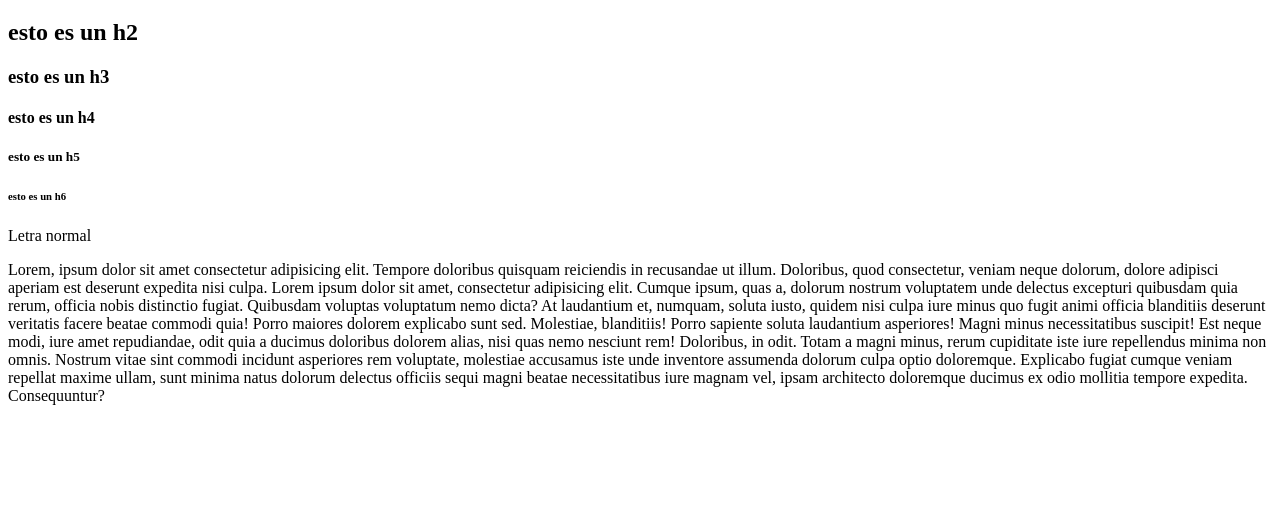
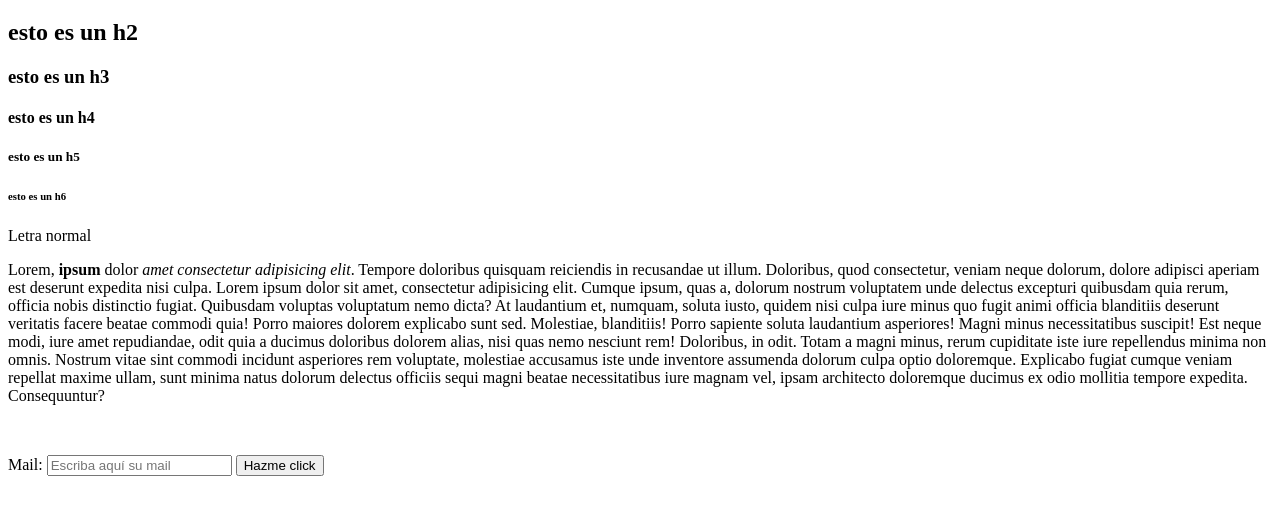
Before and after one commit to AbrilLombardo20/Programacionweb.q2.2022, a plain HTML site: page CLASE 1/index.html in a window 1280 px wide. Shown: the part 98-612 px from the top of the page. Drawn offline with Linux system fonts and the light colour scheme.

Commit message:
commit inicial

```diff
--- a/CLASE 1/index.html
+++ b/CLASE 1/index.html
@@ -6,6 +6,9 @@
     <meta http-equiv="X-UA-Compatible" content="IE=edge" />
     <meta name="viewport" content="width=device-width, initial-scale=1.0" />
     <title>Document1</title>
+    <link rel="icon" type="image/x-icon" href="./images/favicon.ico">
+    <!-- El favicon, es el ícono que aparece en la pestaña de google al abrir mi pag web.
+    En href coloco la imagen que quisiera con su respectiva ruta-->
   </head>
   <body>
     <!--Todo lo que escriba acá se va a ver dentro del archivo
@@ -16,7 +19,6 @@
     </header>
     <main>
       <!-- todo el contenido que quiero mostrar -->
-    </main>
     <h1>HyperText <br> Markup Language</h1>
     <h2>esto es un h2</h2>
     <h3>esto es un h3</h3>
@@ -27,7 +29,7 @@
     <!-- h1 quiere decir encabezado 1 -->
     Letra normal
     <!--Para todo lo que sea párrafos: -->
-    <p>Lorem, ipsum dolor sit amet consectetur adipisicing elit. Tempore doloribus quisquam reiciendis in recusandae ut illum. Doloribus, quod consectetur, veniam neque dolorum, dolore adipisci aperiam est deserunt expedita nisi culpa.
+    <p>Lorem, <b> ipsum </b>  dolor <em> amet consectetur adipisicing elit</em>. Tempore doloribus quisquam reiciendis in recusandae ut illum. Doloribus, quod consectetur, veniam neque dolorum, dolore adipisci aperiam est deserunt expedita nisi culpa.
       Lorem ipsum dolor sit amet, consectetur adipisicing elit. Cumque ipsum, quas a, dolorum nostrum voluptatem unde delectus excepturi quibusdam quia rerum, officia nobis distinctio fugiat. Quibusdam voluptas voluptatum nemo dicta?
       At laudantium et, numquam, soluta iusto, quidem nisi culpa iure minus quo fugit animi officia blanditiis deserunt veritatis facere beatae commodi quia! Porro maiores dolorem explicabo sunt sed. Molestiae, blanditiis!
       Porro sapiente soluta laudantium asperiores! Magni minus necessitatibus suscipit! Est neque modi, iure amet repudiandae, odit quia a ducimus doloribus dolorem alias, nisi quas nemo nesciunt rem! Doloribus, in odit.
@@ -45,7 +47,26 @@
     <!-- para que me lleve con la imagen a otra pestaña con el link se coloca:
     <a href="(link de donde quisiera que nos lleve)" target="_blank"><img src=(vínculo de la imagen que quiero que se coloque) alt=(descripción de la imagen)></a>    ES UNA IMAGEN QUE A SU VEZ ES UN HIPERVÍNCULO
     Para colocarle el tamaño que quisiera a la imagen coloco luego de la descripción de la imagen: width="y el tamaño que quiero en px o el porcentaje que quisiera en base al tamaño real"-->
+    <ul></ul>
+    <ol></ol>
+
+    <!--Colo dentro li*X cantidad de listas que quiera crear y va a creármelas.
+    ol te las ordena con un criterio, ul te las ordena con un simbolito o punteo.
+  A ambas puedo colocarles un type, por ejemplo en ul si quisiera que sean cuadrados le pongo type="square", si lo quisiera vacío le coloco type="none"
+  ol puede ser: type="1" type="A" type="a" type="I" type="i"-->
+  <!--Para destacar algo y ponerlo en negrita coloco: b -->
+  <!-- Para escribir en "cursiva" o énfasis coloco em -->
+  <!-- Para crear una sección coloco div. Es un bloque. Tdo lo que tengo dentro del div puedo guardarlo para ordenar mi código -->
+  <!-- Para dividir en lineas coloco span-->
+  <!--input para q yo pueda escribir dentro. Es como un cuadro de texto. Hay un montón de tipos de input (buscar en internet). Coloco al lado de text placeholder y puedo poner escriba su nombre. Value (por ejemplo coloco haz click acá)-->
+  </main>
     <footer>
+      <form action="">
+
+    <label for="mail">Mail: </label>
+    <input type="text" name="Mail" placeholder="Escriba aquí su mail">
+    <input type="button" value="Hazme click">
+  </form>
       <!-- contacto, mapa del sitio, legales -->
     </footer>
   </body>
```
Also changed, not shown: index.html (added, +12 -0 lines).
